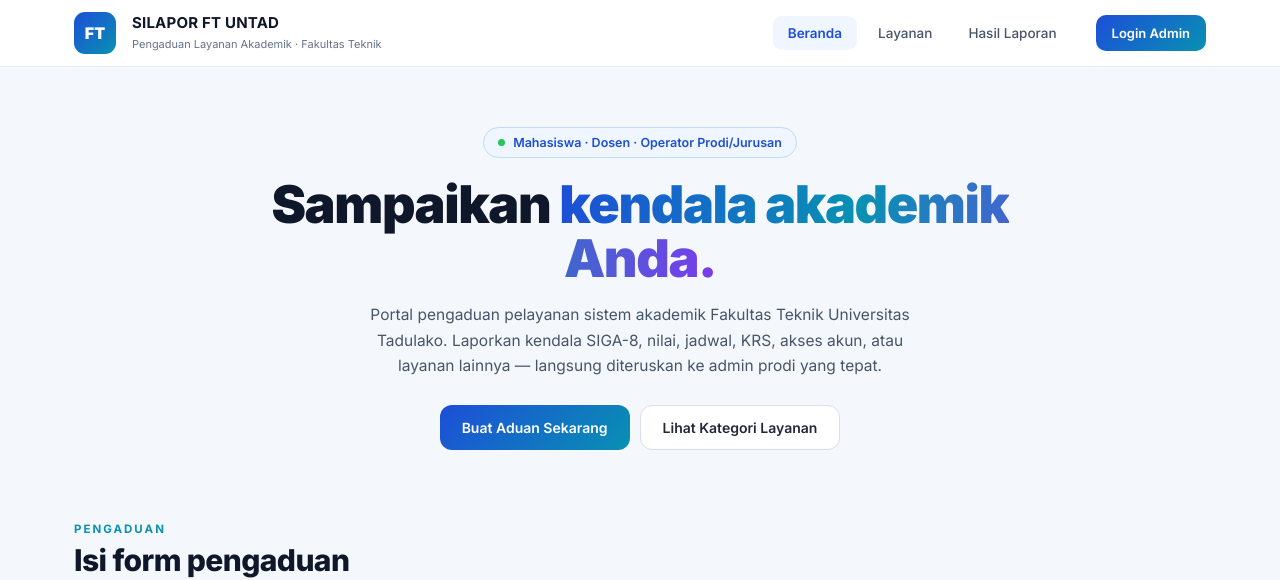
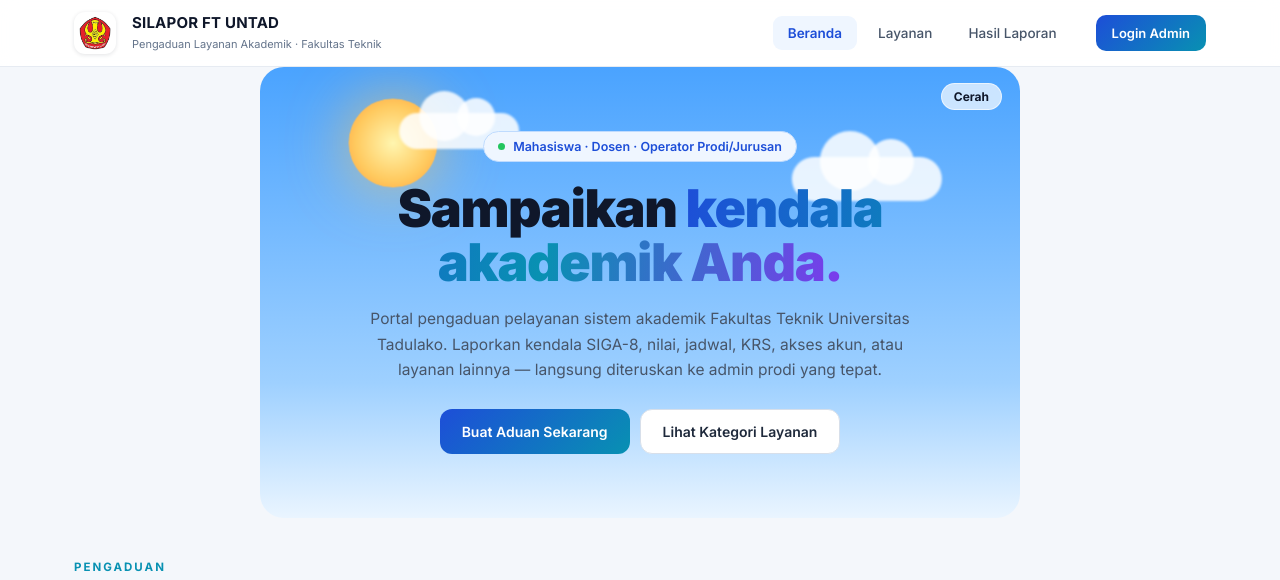
Before and after one commit to AndiMuhIlham25/silapor-ft-untad, a React (Vite) app: page / in a window 1280 px wide. Shown: the top 580 px of the page. Built offline with nearby package versions, Linux system fonts and the light colour scheme; no server answers.

Commit message:
tambah Tema

```diff
--- a/src/App.css
+++ b/src/App.css
@@ -351,3 +351,39 @@
 .cb-fab { display: grid; place-items: center; overflow: hidden; background: #fff; padding: 0; }
 .cb-fab.cb-fab-open { background: linear-gradient(135deg,#1d4ed8,#0891b2); color: #fff; font-size: 20px; }
 .cb-avatar { background: rgba(255,255,255,.18); overflow: visible; }
+
+/* ===== Hero background cuaca ===== */
+.hero-cuaca { position: relative; overflow: hidden; border-radius: 24px; padding: 64px 32px; }
+.hero-cuaca .hero-content { position: relative; z-index: 5; }
+.cuaca { position: absolute; inset: 0; z-index: 0; transition: background 1.2s ease; }
+.cu-canvas { position: absolute; inset: 0; z-index: 2; }
+.cu-sun { position: absolute; top: 34px; left: 12%; width: 84px; height: 84px; border-radius: 50%; background: radial-gradient(circle,#fff6b0,#ffca5f 60%,#ff9d3c); box-shadow: 0 0 60px rgba(255,200,90,.7); animation: cuPulse 4s ease-in-out infinite; z-index: 1; }
+@keyframes cuPulse { 0%,100% { transform: scale(1); } 50% { transform: scale(1.06); } }
+.cu-moon { position: absolute; top: 34px; right: 14%; width: 60px; height: 60px; border-radius: 50%; background: radial-gradient(circle at 35% 35%,#fff,#dfe7f5 70%,#aeb9d0); box-shadow: 0 0 40px rgba(210,225,255,.5); z-index: 1; }
+.cu-cloud { position: absolute; border-radius: 50px; background: rgba(255,255,255,.85); filter: blur(1px); z-index: 1; }
+.cu-cloud.dark { background: rgba(120,130,150,.7); }
+.cu-cloud::before, .cu-cloud::after { content: ""; position: absolute; border-radius: 50%; background: inherit; }
+.cu-cloud.a { width: 120px; height: 36px; top: 46px; left: 16%; animation: cuSail 24s linear infinite; }
+.cu-cloud.b { width: 150px; height: 44px; top: 90px; right: 12%; animation: cuSail 32s linear infinite reverse; }
+.cu-cloud.s3 { top: 130px; left: 44%; }
+.cu-cloud.a::before { width: 50px; height: 50px; top: -22px; left: 20px; } .cu-cloud.a::after { width: 38px; height: 38px; top: -15px; left: 58px; }
+.cu-cloud.b::before { width: 60px; height: 60px; top: -26px; left: 28px; } .cu-cloud.b::after { width: 46px; height: 46px; top: -18px; left: 76px; }
+@keyframes cuSail { 0% { transform: translateX(0); } 50% { transform: translateX(36px); } 100% { transform: translateX(0); } }
+.cu-flash { position: absolute; inset: 0; z-index: 3; background: #fff; opacity: 0; pointer-events: none; animation: cuFlash 7s infinite; }
+@keyframes cuFlash { 0%,94%,100% { opacity: 0; } 95% { opacity: .65; } 96% { opacity: .1; } 97% { opacity: .5; } }
+.cu-chip { position: absolute; top: 16px; right: 18px; z-index: 4; font-size: 12px; font-weight: 700; color: #0f172a; background: rgba(255,255,255,.7); border: 1px solid rgba(255,255,255,.6); padding: 5px 12px; border-radius: 999px; backdrop-filter: blur(5px); }
+.cu-chip.on-dark { color: #fff; background: rgba(255,255,255,.18); border-color: rgba(255,255,255,.35); }
+
+/* teks hero menyesuaikan mood cuaca */
+.hero-cuaca.mood-dark h1 { color: #fff; }
+.hero-cuaca.mood-dark h1 .g { background: linear-gradient(90deg,#fff,#dbeafe); -webkit-background-clip: text; background-clip: text; color: transparent; }
+.hero-cuaca.mood-dark p { color: rgba(255,255,255,.9); }
+.hero-cuaca.mood-dark .tag { color: #fff; background: rgba(255,255,255,.18); border-color: rgba(255,255,255,.35); }
+.hero-cuaca.mood-dark .btn-g { background: rgba(255,255,255,.16); color: #fff; border-color: rgba(255,255,255,.4); }
+@media (prefers-reduced-motion: reduce) { .cu-sun, .cu-cloud, .cu-flash { animation: none; } }
+
+/* ===== Logo Untad ===== */
+.crest-img { object-fit: contain; background: #fff; padding: 4px; }
+.hd .crest-img { width: 42px; height: 42px; border-radius: 11px; box-shadow: 0 1px 4px rgba(15,23,42,.12); }
+.login-crest.crest-img { width: 60px; height: 60px; border-radius: 16px; padding: 6px; }
+.admin-crest.crest-img { width: 40px; height: 40px; border-radius: 10px; }
--- a/src/components/AdminDashboard.jsx
+++ b/src/components/AdminDashboard.jsx
@@ -1,4 +1,5 @@
 import React, { useState, useEffect, useMemo } from "react";
+import logoUntad from "../assets/logo-untad.png";
 import ArsipUnduh from "./ArsipUnduh.jsx";
 import { apiList, apiUpdateStatus, apiNote, apiLogList, apiLampiran } from "../api.js";
 import { KATEGORI } from "../data/seed.js";
@@ -103,7 +104,7 @@
     <div className="admin">
       <header className="admin-hd">
         <div className="admin-hd-in">
-          <div className="crest admin-crest">FT</div>
+          <img className="crest admin-crest crest-img" src={logoUntad} alt="Logo Untad" />
           <div>
             <b>Panel Admin · {admin.nama}</b>
             <small>{admin.jabatan ? admin.jabatan + " · " : ""}{isSuper ? "Semua area" : "Area: " + (admin.areas.join(", ") || "-")}</small>
--- a/src/components/AdminLogin.jsx
+++ b/src/components/AdminLogin.jsx
@@ -1,4 +1,5 @@
 import React, { useState } from "react";
+import logoUntad from "../assets/logo-untad.png";
 import { apiLogin } from "../api.js";
 import PasswordInput from "./PasswordInput.jsx";
 import { namaBrowser } from "../utils/browser.js";
@@ -22,7 +23,7 @@
   return (
     <div className="login-page">
       <div className="login-card">
-        <div className="login-crest">FT</div>
+        <img className="login-crest crest-img" src={logoUntad} alt="Logo Untad" />
         <h1>Login Admin</h1>
         <p className="login-sub">SILAPOR FT UNTAD · Panel Admin Prodi</p>
 
--- /dev/null
+++ b/src/components/CuacaBackground.jsx
@@ -0,0 +1,110 @@
+import React, { useState, useEffect, useRef } from "react";
+
+const PALU = { lat: -0.8917, lon: 119.8707 };
+
+// WMO weather code + is_day -> scene
+function mapScene(code, isDay) {
+  if ([95, 96, 99].includes(code)) return "badai";
+  if ([51, 53, 55, 56, 57, 61, 63, 65, 66, 67, 71, 73, 75, 77, 80, 81, 82, 85, 86].includes(code)) return "hujan";
+  if ([2, 3, 45, 48].includes(code)) return isDay ? "berawan" : "malam";
+  return isDay ? "cerah" : "malam"; // 0,1 clear
+}
+
+const CFG = {
+  cerah:   { bg: "linear-gradient(180deg,#4aa3ff,#9ed0ff 70%,#eaf5ff)", label: "Cerah",   mood: "light" },
+  berawan: { bg: "linear-gradient(180deg,#8fa8c4,#c3d0de 70%,#eef2f7)", label: "Berawan", mood: "light" },
+  hujan:   { bg: "linear-gradient(180deg,#4b5a6e,#6b7a8f 75%,#8b98a9)", label: "Hujan",   mood: "dark" },
+  badai:   { bg: "linear-gradient(180deg,#26303f,#3a4658 75%,#4b5a6e)", label: "Badai petir", mood: "dark" },
+  malam:   { bg: "linear-gradient(180deg,#0b1030,#1a2350 70%,#2b3670)", label: "Malam", mood: "dark" },
+};
+
+export default function CuacaBackground({ onMood }) {
+  const [scene, setScene] = useState("cerah");
+  const [temp, setTemp] = useState(null);
+  const cvRef = useRef(null);
+  const animRef = useRef(null);
+
+  // ambil lokasi + cuaca
+  useEffect(() => {
+    let alive = true;
+    const fetchCuaca = async (lat, lon) => {
+      try {
+        const url = `https://api.open-meteo.com/v1/forecast?latitude=${lat}&longitude=${lon}&current=temperature_2m,weather_code,is_day`;
+        const res = await fetch(url);
+        const d = await res.json();
+        if (!alive || !d.current) return;
+        const s = mapScene(d.current.weather_code, d.current.is_day === 1);
+        setScene(s);
+        setTemp(Math.round(d.current.temperature_2m));
+      } catch { /* diamkan: tetap pakai scene default */ }
+    };
+    const go = (lat, lon) => fetchCuaca(lat, lon);
+    if (navigator.geolocation) {
+      navigator.geolocation.getCurrentPosition(
+        (pos) => go(pos.coords.latitude, pos.coords.longitude),
+        () => go(PALU.lat, PALU.lon), // izin ditolak / gagal -> Palu
+        { timeout: 8000, maximumAge: 600000 }
+      );
+    } else {
+      go(PALU.lat, PALU.lon);
+    }
+    const iv = setInterval(() => {
+      if (navigator.geolocation) {
+        navigator.geolocation.getCurrentPosition(
+          (pos) => fetchCuaca(pos.coords.latitude, pos.coords.longitude),
+          () => fetchCuaca(PALU.lat, PALU.lon)
+        );
+      } else fetchCuaca(PALU.lat, PALU.lon);
+    }, 15 * 60 * 1000); // refresh 15 menit
+    return () => { alive = false; clearInterval(iv); };
+  }, []);
+
+  // beritahu mood (terang/gelap) untuk warna teks hero
+  useEffect(() => { onMood && onMood(CFG[scene].mood); }, [scene, onMood]);
+
+  // animasi partikel (hujan / bintang)
+  useEffect(() => {
+    const cv = cvRef.current; if (!cv) return;
+    const x = cv.getContext("2d");
+    let W, H, parts = [];
+    const size = () => { const r = cv.getBoundingClientRect(); W = cv.width = r.width; H = cv.height = r.height; };
+    size(); window.addEventListener("resize", size);
+    const stop = () => { if (animRef.current) cancelAnimationFrame(animRef.current); };
+    stop(); x.clearRect(0, 0, cv.width, cv.height);
+
+    if (scene === "hujan" || scene === "badai") {
+      const n = scene === "badai" ? 240 : 150;
+      for (let i = 0; i < n; i++) parts.push({ x: Math.random(), y: Math.random(), l: 8 + Math.random() * 10, s: 0.012 + Math.random() * 0.01 });
+      const loop = () => {
+        x.clearRect(0, 0, W, H); x.strokeStyle = "rgba(190,215,245,.5)"; x.lineWidth = 1.3;
+        for (const p of parts) { p.y += p.s; if (p.y > 1) p.y = -0.05; x.beginPath(); x.moveTo(p.x * W, p.y * H); x.lineTo(p.x * W - 3, p.y * H + p.l); x.stroke(); }
+        animRef.current = requestAnimationFrame(loop);
+      }; loop();
+    } else if (scene === "malam") {
+      for (let i = 0; i < 70; i++) parts.push({ x: Math.random(), y: Math.random() * 0.75, r: Math.random() * 1.4 + 0.3, t: Math.random() * 6 });
+      const loop = () => {
+        x.clearRect(0, 0, W, H);
+        for (const p of parts) { p.t += 0.04; const a = 0.3 + 0.6 * Math.abs(Math.sin(p.t)); x.beginPath(); x.arc(p.x * W, p.y * H, p.r, 0, 7); x.fillStyle = `rgba(255,255,255,${a.toFixed(2)})`; x.fill(); }
+        animRef.current = requestAnimationFrame(loop);
+      }; loop();
+    }
+    return () => { stop(); window.removeEventListener("resize", size); };
+  }, [scene]);
+
+  const c = CFG[scene];
+  const dark = scene === "hujan" || scene === "badai" || scene === "malam";
+
+  return (
+    <div className="cuaca" style={{ background: c.bg }}>
+      {scene === "cerah" && <><div className="cu-sun" /><div className="cu-cloud a" /><div className="cu-cloud b" /></>}
+      {scene === "berawan" && <><div className="cu-cloud a" /><div className="cu-cloud b" /><div className="cu-cloud a s3" /></>}
+      {scene === "malam" && <div className="cu-moon" />}
+      {(scene === "hujan" || scene === "badai") && <><div className="cu-cloud a dark" /><div className="cu-cloud b dark" /></>}
+      <canvas ref={cvRef} className="cu-canvas" />
+      {scene === "badai" && <div className="cu-flash" />}
+      <span className={"cu-chip" + (dark ? " on-dark" : "")}>
+        {temp != null ? `${temp}°C · ` : ""}{c.label}
+      </span>
+    </div>
+  );
+}
--- a/src/components/Header.jsx
+++ b/src/components/Header.jsx
@@ -1,4 +1,5 @@
 import React from "react";
+import logoUntad from "../assets/logo-untad.png";
 
 const NAV = [
   { id: "beranda", label: "Beranda" },
@@ -10,7 +11,7 @@
   return (
     <header className="hd">
       <div className="hd-in">
-        <div className="crest">FT</div>
+        <img className="crest crest-img" src={logoUntad} alt="Logo Untad" />
         <div className="hd-brand">
           <b>SILAPOR FT UNTAD</b>
           <small>Pengaduan Layanan Akademik · Fakultas Teknik</small>
--- a/src/components/Hero.jsx
+++ b/src/components/Hero.jsx
@@ -1,8 +1,12 @@
-import React from "react";
+import React, { useState } from "react";
+import CuacaBackground from "./CuacaBackground.jsx";
 
 export default function Hero({ onBuat, onLayanan }) {
+  const [mood, setMood] = useState("light");
   return (
-    <section className="hero-simple" id="beranda">
+    <section className={"hero-simple hero-cuaca mood-" + mood} id="beranda">
+      <CuacaBackground onMood={setMood} />
+      <div className="hero-content">
         <span className="tag"><span className="tag-dot" /> Mahasiswa · Dosen · Operator Prodi/Jurusan</span>
         <h1>Sampaikan <span className="g">kendala akademik Anda.</span></h1>
         <p>
@@ -14,6 +18,7 @@
           <button className="btn-p" onClick={onBuat}>Buat Aduan Sekarang</button>
           <button className="btn-g" onClick={onLayanan}>Lihat Kategori Layanan</button>
         </div>
+      </div>
     </section>
   );
 }
--- a/src/components/SuperAdmin.jsx
+++ b/src/components/SuperAdmin.jsx
@@ -1,4 +1,5 @@
 import React, { useState, useEffect } from "react";
+import logoUntad from "../assets/logo-untad.png";
 import { apiAdminList, apiAdminSave, apiAdminDelete } from "../api.js";
 import { AREAS } from "../data/seed.js";
 import ArsipUnduh from "./ArsipUnduh.jsx";
@@ -50,7 +51,7 @@
     <div className="admin">
       <header className="admin-hd">
         <div className="admin-hd-in">
-          <div className="crest admin-crest">FT</div>
+          <img className="crest admin-crest crest-img" src={logoUntad} alt="Logo Untad" />
           <div><b>Super Admin · Kelola Admin</b><small>Atur jabatan, area, & akses admin</small></div>
           <div className="admin-hd-r">
             <button className="admin-refresh" onClick={onBack}>← Monitoring</button>
--- a/src/config.js
+++ b/src/config.js
@@ -7,5 +7,5 @@
    login admin, monitoring). Kalau kosong, semua aksi akan gagal.
    ========================================================================= */
 
-export const APPS_SCRIPT_URL = "https://script.google.com/macros/s/AKfycbzdVf0OTh_-gG5zzT-y7Ubf8zEQ-khnv8jDyHuFjb-IPexNAbKRATOl_B_1bw3-d9w/exec"; // contoh: "https://script.google.com/macros/s/AKfy.../exec"
+export const APPS_SCRIPT_URL = "https://script.google.com/macros/s/AKfycbzdVf0OTh_-gG5zzT-y7Ubf8zEQ-khnv8jDyHuFjb-IPexNAbKRATOl_B_1bw3-d9w/exec";
 export const TOKEN = "silapor-ft-2026"; // ganti dengan token rahasiamu (samakan di Code.gs)
```
Also changed, not shown: src/assets/logo-untad.png (added). Lines whose indentation alone changed are shown as unchanged.
